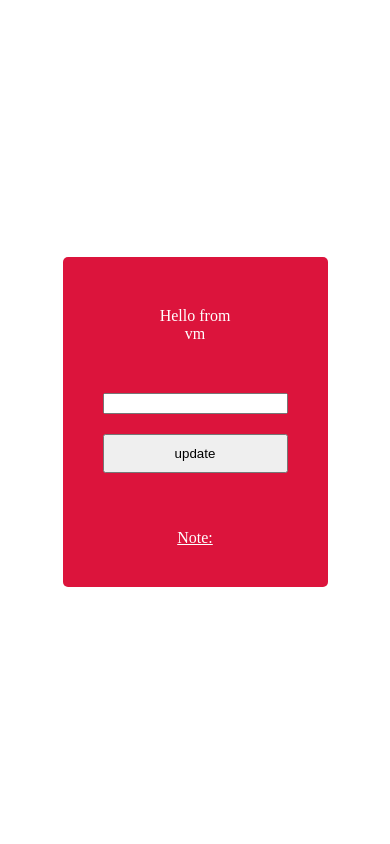
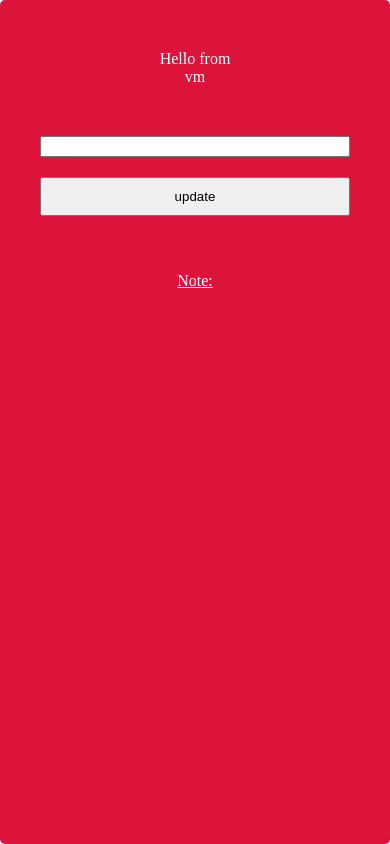
Before and after one commit to sauercrowd/swt-demo, a Flask app: page / in a window 390 px wide. Run offline with Flask 2, Linux system fonts and the light colour scheme; data that the repository does not hold is empty.

Commit message:
updated mobile view

```diff
--- a/static/style.css
+++ b/static/style.css
@@ -1,3 +1,25 @@
+@media only screen and (min-width: 1028px){
+    body{
+        justify-content: space-around;
+        flex-direction: column;
+    }
+
+    #verticalWrapper{
+        justify-content: space-around;
+        flex-direction: row;
+    }
+}
+
+@media only screen and (max-width: 1027px){
+    #verticalWrapper{
+        flex-grow: 1;
+    }
+
+    #horizontalWrapper{
+        flex-grow: 1;
+    }
+}
+
 html{
     height: 100%;
 }
@@ -5,16 +27,12 @@ html{
 body{
     height: 100%;
     display: flex;
-    justify-content: space-around;
-    flex-direction: column;
     padding: 0px;
     margin: 0px;
 }
 
 #verticalWrapper{
     display: flex;
-    justify-content: space-around;
-    flex-direction: row;
 }
 
 #horizontalWrapper{
--- a/templates/index.html
+++ b/templates/index.html
@@ -1,4 +1,5 @@
 <!DOCTYPE HTML>
+<meta name="viewport" content="width=device-width, initial-scale=1">
 <title>SWT Demo</title>
 <link rel="stylesheet" type="text/css" href="{{ url_for('static',filename='style.css') }}" />
 <script>
@@ -30,7 +31,7 @@
         http.send(null);
     }
 </script>
-<body onload="getNote()">
+<body>
 <div id="verticalWrapper">
 <div id="horizontalWrapper">
 <div id="greeter">Hello from <div id="hostname">{{ name }}</div></div>
```
